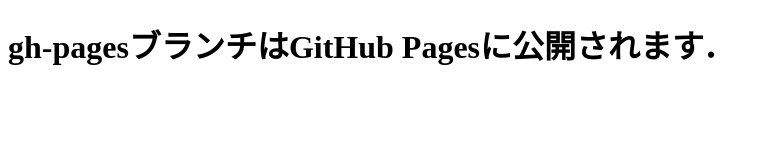
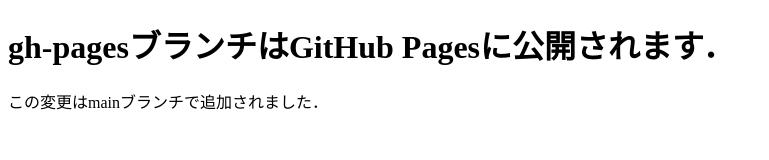
Before and after one commit to mizuki-tf/git-study, a plain HTML site: page index.html in a window 1280 px wide. Shown: the whole page, without its empty margins (0-769 px from the left). Drawn offline with Linux system fonts and the light colour scheme.

Commit message:
段落を追加

```diff
--- a/index.html
+++ b/index.html
@@ -6,5 +6,6 @@
 </head>
 <body>
   <h1>gh-pagesブランチはGitHub Pagesに公開されます．</h1>
+  <p>この変更はmainブランチで追加されました．</p>
 </body>
 </html>
```
